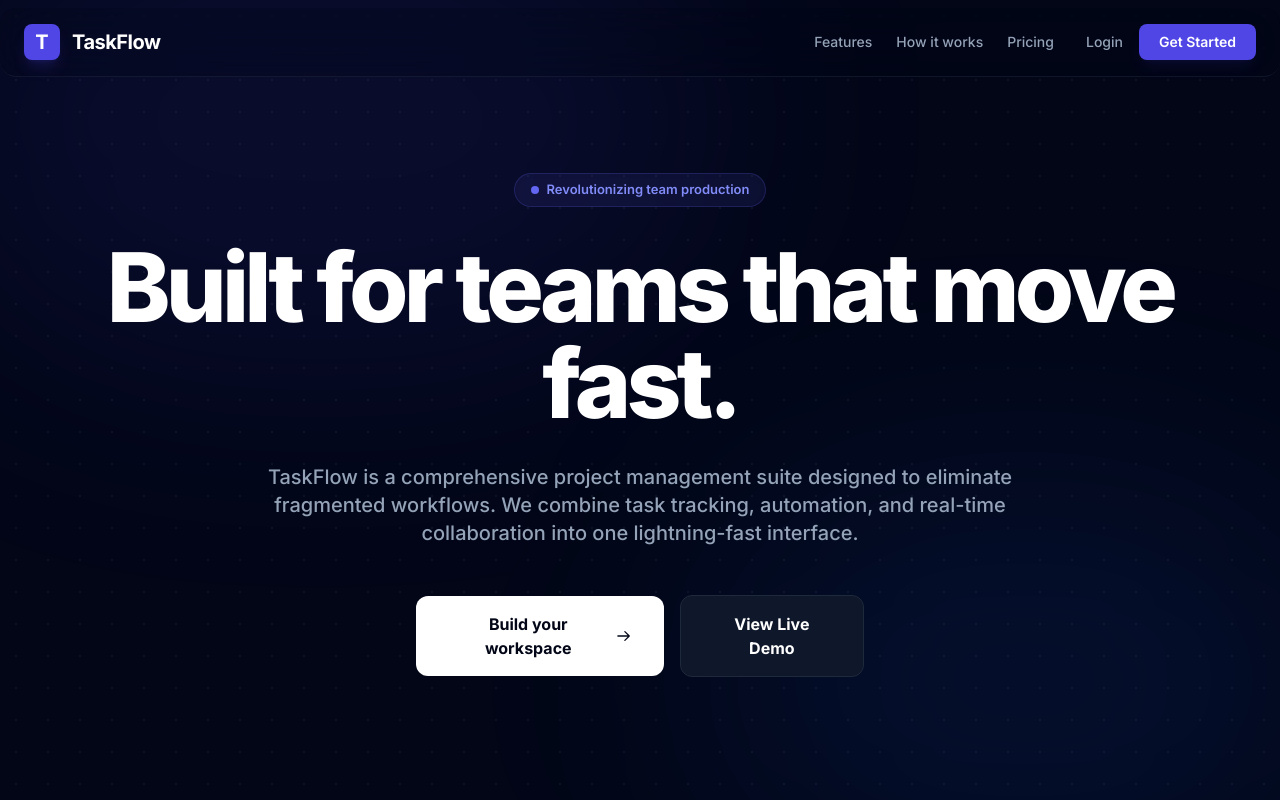
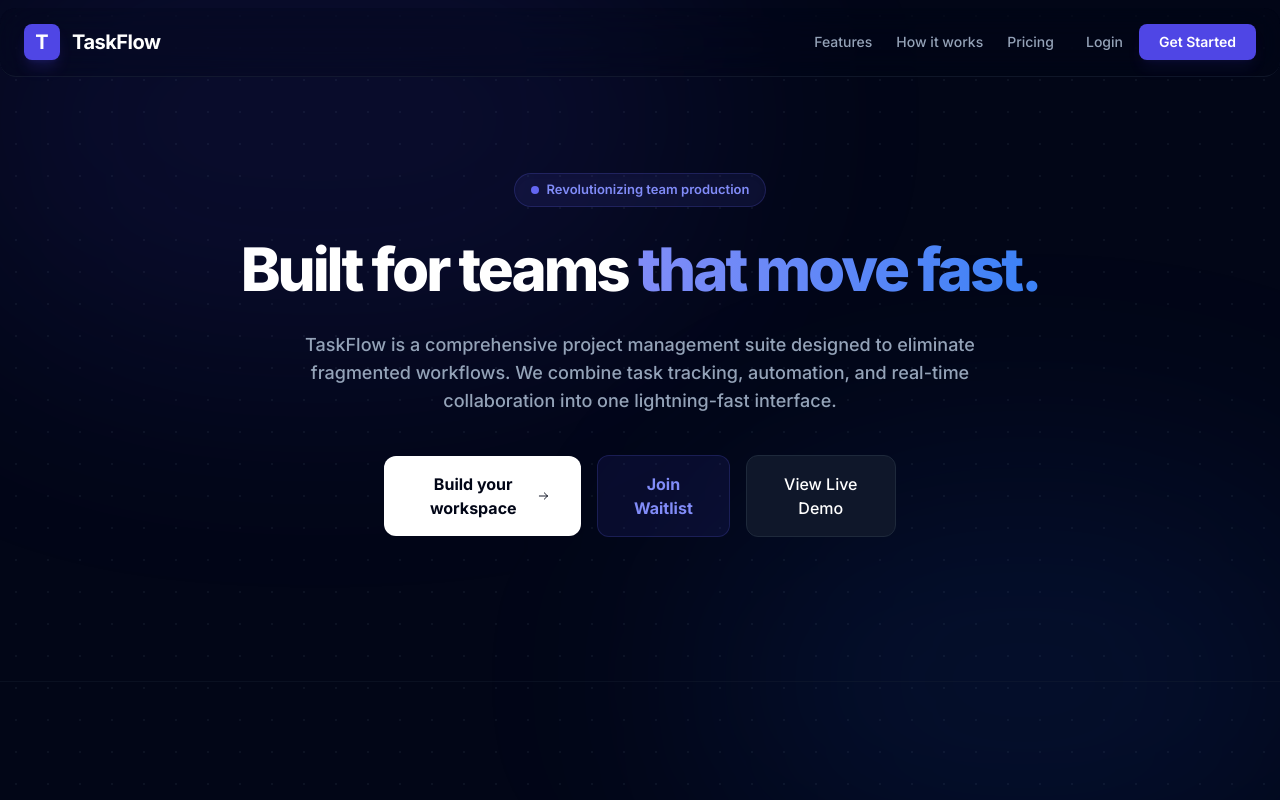
Before and after one commit to AishwariyaRaj/TaskFlow, a React (Vite) app in the folder frontend/: page / in a window 1280 px wide. Shown: the top 800 px of the page. Built offline with nearby package versions, Linux system fonts and the light colour scheme; no server answers.

Commit message:
Style heading, shrink font, and add second CTA button

```diff
--- a/frontend/src/pages/LandingPage.jsx
+++ b/frontend/src/pages/LandingPage.jsx
@@ -43,20 +43,23 @@ export default function LandingPage() {
           Revolutionizing team production
         </div>
 
-        <h1 className="text-5xl md:text-7xl lg:text-8xl font-black text-white tracking-tighter mb-8 leading-[0.95]">
-          Built for teams that move fast.
+        <h1 className="text-4xl md:text-5xl lg:text-6xl font-black text-white tracking-tighter mb-8 leading-[0.95]">
+          Built for teams <span className="text-transparent bg-clip-text bg-gradient-to-r from-indigo-400 to-blue-500">that move fast.</span>
         </h1>
 
-        <p className="text-lg md:text-xl text-slate-400 max-w-3xl mx-auto mb-12 leading-relaxed font-medium">
+        <p className="text-base md:text-lg text-slate-400 max-w-2xl mx-auto mb-10 leading-relaxed font-medium">
           TaskFlow is a comprehensive project management suite designed to eliminate fragmented workflows. We combine task tracking, automation, and real-time collaboration into one lightning-fast interface.
         </p>
 
-        <div className="flex flex-col sm:flex-row items-center justify-center gap-4 w-full max-w-md mx-auto mb-16">
+        <div className="flex flex-col sm:flex-row items-center justify-center gap-4 w-full max-w-lg mx-auto mb-16">
           <Link to="/register" className="w-full sm:w-auto px-8 py-4 bg-white text-slate-950 font-bold rounded-xl hover:bg-slate-200 transition-all flex items-center justify-center gap-2">
             Build your workspace
             <svg className="w-4 h-4" fill="none" stroke="currentColor" viewBox="0 0 24 24"><path strokeLinecap="round" strokeLinejoin="round" strokeWidth={2} d="M14 5l7 7m0 0l-7 7m7-7H3" /></svg>
           </Link>
-          <Link to="/login" className="w-full sm:w-auto px-8 py-4 bg-slate-900 text-white font-bold rounded-xl border border-slate-800 hover:border-slate-700 transition-all">
+          <button className="w-full sm:w-auto px-8 py-4 bg-indigo-600/10 text-indigo-400 font-bold rounded-xl border border-indigo-500/20 hover:bg-indigo-500/20 transition-all">
+            Join Waitlist
+          </button>
+          <Link to="/login" className="w-full sm:w-auto px-8 py-4 bg-slate-900 text-white font-bold rounded-xl border border-slate-800 hover:border-slate-700 transition-all font-medium">
             View Live Demo
           </Link>
         </div>
```
